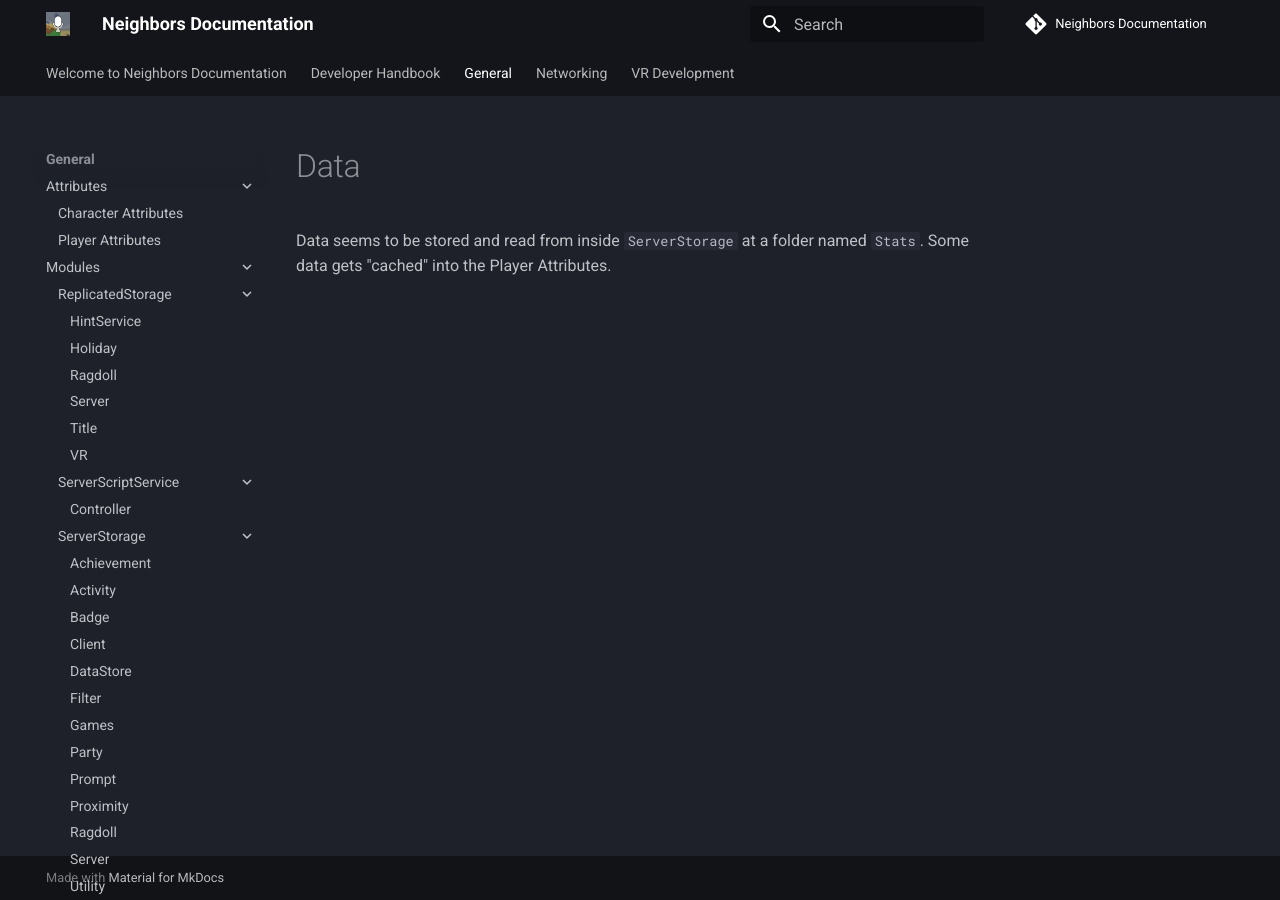
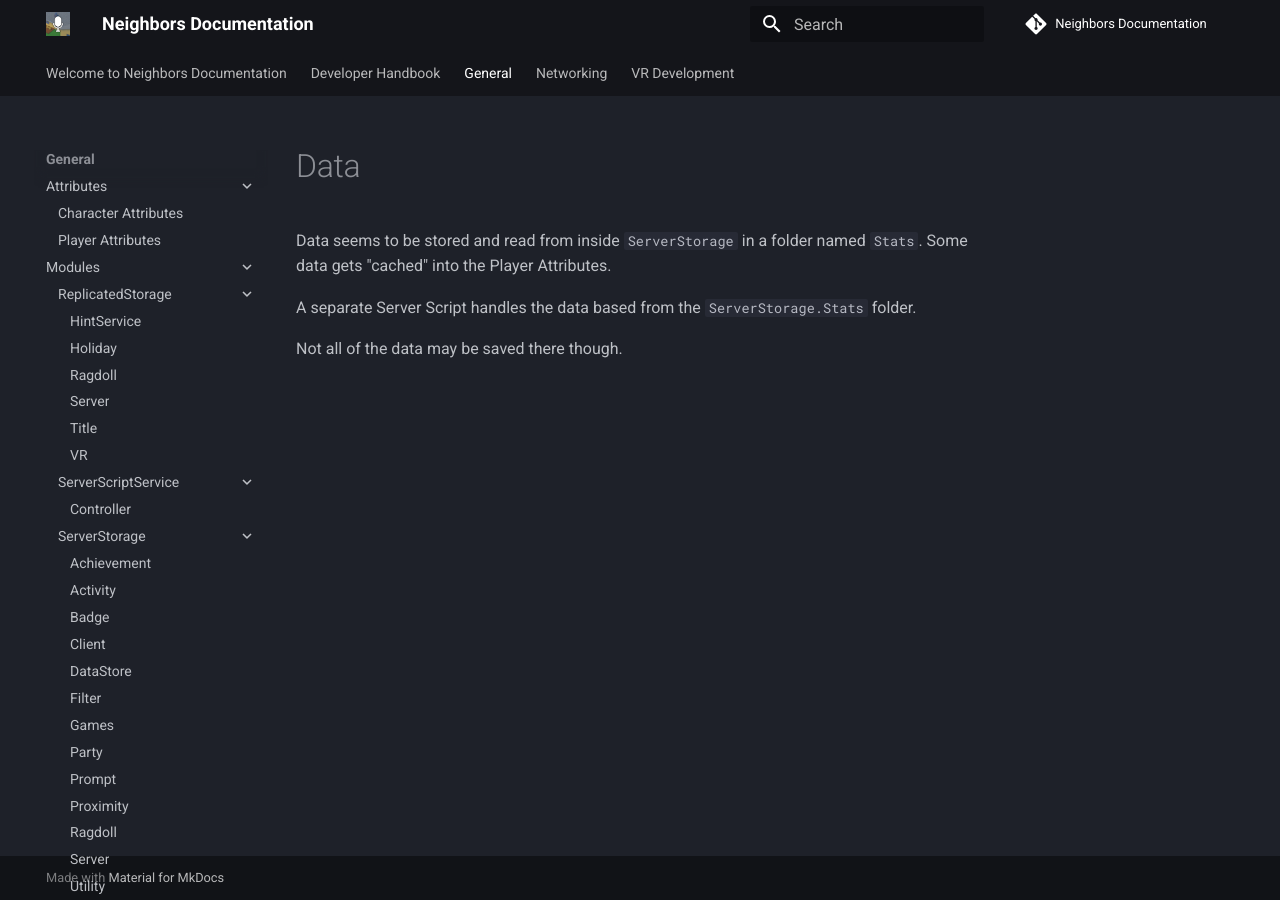
Before and after one commit to TheBoogle/neighbors-documentation, an MkDocs documentation site: the page built from docs/General/Overview/Data.md, in a window 1280 px wide. Built offline with MkDocs 1.6.1 and Material for MkDocs 9.7.7, drawn with Linux system fonts in a browser that asks for light colours; comment, search, counter and statistics services are not loaded.

Commit message:
Update Data.md

```diff
--- a/docs/General/Overview/Data.md
+++ b/docs/General/Overview/Data.md
@@ -1,3 +1,8 @@
 # Data
 
-Data seems to be stored and read from inside ``ServerStorage`` at a folder named ``Stats``. Some data gets "cached" into the Player Attributes.
+Data seems to be stored and read from inside ``ServerStorage`` in a folder named ``Stats``. Some data gets "cached" into the Player Attributes.
+
+
+A separate Server Script handles the data based from the ``ServerStorage.Stats`` folder.
+
+Not all of the data may be saved there though.
```
